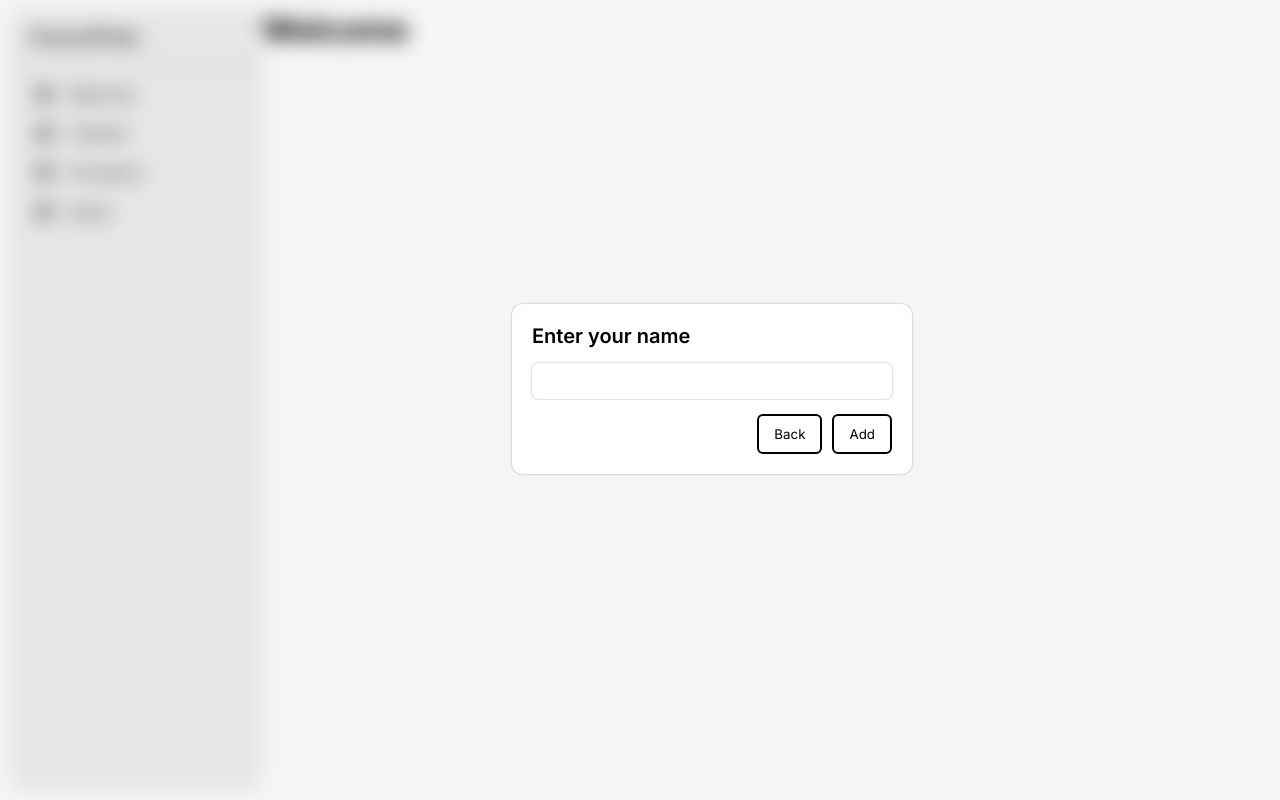
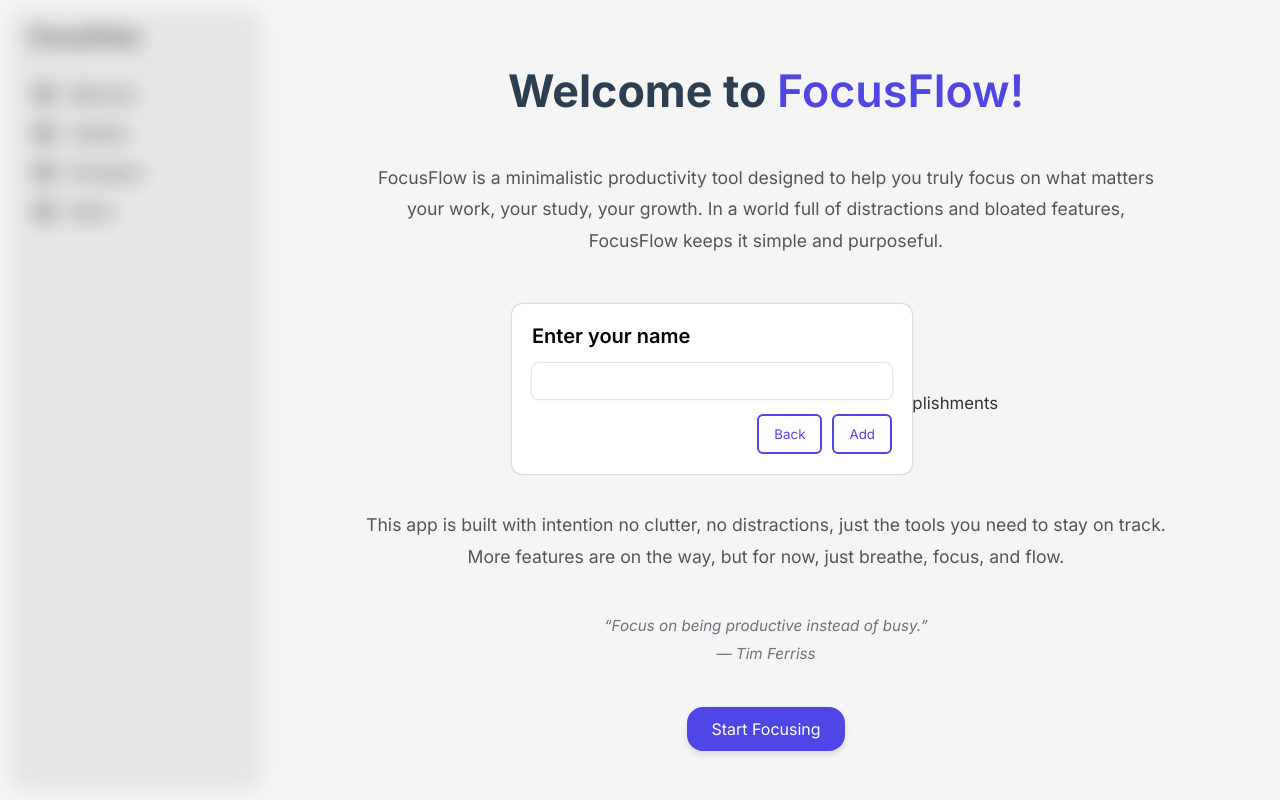
Before and after one commit to dipanshu447/Focus-flow, a React (Vite) app: page / in a window 1280 px wide. Built offline with nearby package versions, Linux system fonts and the light colour scheme; grey boxes are pictures that could not be loaded; a web font is replaced by a local one.

Commit message:
Added Welcome page and UI theme change

```diff
--- a/src/App.jsx
+++ b/src/App.jsx
@@ -2,6 +2,7 @@ import Task from './components/todolistComponents/TaskBox.jsx';
 import Menu from './components/MenuBar.jsx';
 import TodoList from './components/TodoList.jsx';
 import Pomodoro from './components/Pomodoro.jsx';
+import Welcome from './components/Welcome.jsx';
 import { useEffect, useState } from 'react';
 
 export default function App() {
@@ -72,7 +73,7 @@ export default function App() {
   return (
     <>
       <Menu setPage={setPage} style={usernameDialogBox ? { filter: "blur(10px) brightness(0.9)" } : {}}/>
-      {page == "Welcome" && <h1 style={usernameDialogBox ? { filter: "blur(10px) brightness(0.9)" } : {}}>Welcome</h1>}
+      {page == "Welcome" && <Welcome style={usernameDialogBox ? { filter: "blur(10px) brightness(0.9)" } : {}}/>}
       {page == "ToDolist" && <TodoList
         username={username}
         addTask={addTask}
--- a/src/components/Header.jsx
+++ b/src/components/Header.jsx
@@ -19,7 +19,7 @@ export default function Header({username}) {
     return (
         <header>
             <div className="head">
-                <h1>{greeting}, {username}!</h1>
+                <h1>{greeting}, <span>{username}!</span></h1>
                 <p>Today, {`${formattedDate} ${date.getFullYear()}`}</p>
             </div>
             <button className="header-menu"><img src="https://img.icons8.com/?size=100&id=120374&format=png&color=000000" alt="menu" /></button>
--- a/src/components/Pomodoro.jsx
+++ b/src/components/Pomodoro.jsx
@@ -2,7 +2,7 @@ import Header from "./Header.jsx";
 import ProgressBar from "./todolistComponents/ProgressBar.jsx";
 import { useState, useEffect, useRef } from "react";
 
-export default function Pomodoro({username}) {
+export default function Pomodoro({ username }) {
     const defaultPomodoro = 25;
     const defaultBreak = 5;
     const defaultSessions = 1;
@@ -21,15 +21,15 @@ export default function Pomodoro({username}) {
     const BreakCount = useRef(0);
     const BreakTimer = useRef(false);
     const [currentDate, setcurrentDate] = useState(new Date().toDateString());
-    const [TotalStudySeconds,setTotalStudySeconds] = useState(() => {
+    const [TotalStudySeconds, setTotalStudySeconds] = useState(() => {
         const saved = localStorage.getItem("TotalStudiedSeconds");
         const savedDate = localStorage.getItem("LastStudyDate");
         const today = new Date().toDateString();
 
-        if(savedDate !== today){
+        if (savedDate !== today) {
             setcurrentDate(today);
-            localStorage.setItem("TotalStudiedSeconds",0);
-            localStorage.setItem("LastStudyDate",today);
+            localStorage.setItem("TotalStudiedSeconds", 0);
+            localStorage.setItem("LastStudyDate", today);
             return 0;
         }
 
@@ -53,7 +53,7 @@ export default function Pomodoro({username}) {
                             PomodoroCount.current += 1;
                             setTotalStudySeconds(prev => {
                                 const updated = prev + Pomodoro * 60;
-                                localStorage.setItem("TotalStudiedSeconds",updated);
+                                localStorage.setItem("TotalStudiedSeconds", updated);
                                 return updated;
                             });
                             if (PomodoroCount.current == Sessions) {
@@ -89,11 +89,11 @@ export default function Pomodoro({username}) {
         const checkDate = setInterval(() => {
             const today = new Date().toDateString();
 
-            if(today !== currentDate){
+            if (today !== currentDate) {
                 setcurrentDate(today);
                 setTotalStudySeconds(0);
-                localStorage.setItem("TotalStudiedSeconds",0);
-                localStorage.setItem("LastStudyDate",today);
+                localStorage.setItem("TotalStudiedSeconds", 0);
+                localStorage.setItem("LastStudyDate", today);
             }
 
         }, 60000)
@@ -128,6 +128,14 @@ export default function Pomodoro({username}) {
         setSessions(defaultSessions);
     }
 
+    let pauseCssObj = {
+        backgroundColor: "white",
+        outline: "2px solid #4f46e5",
+        color: "#4f46e5",
+        fontWeight: "600",
+        boxShadow: "0 0 5px 0px"
+    }
+
 return (
     <>
         <div className="pomodoro" style={showTimerSettings ? { filter: "blur(10px) brightness(0.9)" } : {}}>
@@ -143,14 +151,14 @@ export default function Pomodoro({username}) {
             </div>
             <div className="timer">
                 <div className="timertypes">
-                        <button style={!BreakTimer.current ? { borderBottomColor: "black" } : {}}>Pomodoro<b>{PomodoroCount.current}</b></button>
-                        <button style={BreakTimer.current ? { borderBottomColor: "black" } : {}}>Break<b>{BreakCount.current}</b></button>
+                    <button style={!BreakTimer.current ? { borderBottomColor: "#4f46e5" } : {}}>Pomodoro<b>{PomodoroCount.current}</b></button>
+                    <button style={BreakTimer.current ? { borderBottomColor: "#4f46e5" } : {}}>Break<b>{BreakCount.current}</b></button>
                 </div>
                 <ProgressBar strokeSize='15' CircleSize='350' progress={progressPercent}>
                     {formatTimer(timer)}
                 </ProgressBar>
                 <div className="buttons">
-                        <button onClick={() => setTimerStart(prev => !prev)}>{timerStart ? "Pause" : "Start"}</button>
+                    <button onClick={() => setTimerStart(prev => !prev)} style={timerStart ? pauseCssObj : {}}>{timerStart ? "Pause" : "Start"}</button>
                     <button onClick={resetHandler}>Reset</button>
                 </div>
             </div>
--- /dev/null
+++ b/src/components/Welcome.jsx
@@ -0,0 +1,32 @@
+export default function Welcome() {
+    return (
+        <div className="welcome">
+            <h1>Welcome to <span>FocusFlow!</span></h1>
+
+            <p> FocusFlow is a minimalistic productivity tool designed to help you truly focus on what matters your work, your study, your growth. In a world full of distractions and bloated features, FocusFlow keeps it simple and purposeful.</p>
+
+            <ul className="welcome-features">
+                <li><strong>To-Do List</strong> to plan your tasks</li>
+                <li><strong>Pomodoro Timer</strong> with sessions and breaks</li>
+                <li><strong>Real-time progress tracking</strong> for your accomplishments</li>
+                <li><strong>Daily study log</strong> to track your focus hours</li>
+            </ul>
+
+            <p>
+                This app is built with intention no clutter, no distractions, just the tools you need to stay on track.
+                More features are on the way, but for now, just breathe, focus, and flow.
+            </p>
+
+            <div className="welcome-quote">
+                “Focus on being productive instead of busy.”<br /> — Tim Ferriss
+            </div>
+
+            <button
+                onClick={() => window.location.href = '/dashboard'}
+                className="start-button"
+            >
+                Start Focusing
+            </button>
+        </div>
+    )
+}
--- a/src/components/todolistComponents/ProgressBar.jsx
+++ b/src/components/todolistComponents/ProgressBar.jsx
@@ -1,4 +1,4 @@
-export default function ProgressBar({ strokeSize, CircleSize, progress, children }) {
+export default function ProgressBar({ strokeSize, CircleSize, progress, children, color }) {
     const stroke = strokeSize;
     const radius = (CircleSize - stroke) / 2;
     const normalizedRadius = radius - stroke / 2;
@@ -29,7 +29,7 @@ export default function ProgressBar({ strokeSize, CircleSize, progress, children
                     cy={center}
                     strokeWidth={stroke}
                     r={normalizedRadius}
-                    stroke='#202020'
+                    stroke='#4f46e5'
                     fill='transparent'
                     strokeDasharray={circumference}
                     strokeDashoffset={offSet}
--- a/src/index.css
+++ b/src/index.css
@@ -73,6 +73,10 @@ header .header-menu {
   font-size: 25px;
   font-weight: 500;
   margin-bottom: 10px;
+}
+
+.head h1 span{
+  color: #4f46e5;
 }
 
 .head p {
@@ -180,14 +184,14 @@ header > img {
   position: absolute;
   width: 20px;
   height: 20px;
-  border: 2px solid #b1b1b1;
+  border: 2px solid #4f46e5;
   border-radius: 5px;
   transition: var(--transition-time-smooth);
   cursor: pointer;
 }
 
 .checkmark:hover {
-  box-shadow: 0px 0px 5px 0px rgb(92, 92, 92);
+  box-shadow: 0px 0px 5px 0px #4f46e5;
 }
 
 .custom-checkbox input:checked ~ .checkmark {
@@ -195,7 +199,7 @@ header > img {
   background-position: center center;
   background-repeat: no-repeat;
   background-size: 80%;
-  background-color: #000000;
+  background-color: #4f46e5;
 }
 
 .menu .heading {
@@ -304,7 +308,8 @@ header > img {
 
 .buttons button {
   padding: 10px 50px;
-  background-color: #202020;
+  border: none;
+  background-color: #4f46e5;
   color: white;
   border-radius: 25px;
   font-size: 1.3em;
@@ -314,7 +319,7 @@ header > img {
 
 .buttons button:hover {
   font-weight: 500;
-  background-color: #000000;
+  background-color: #3a32d3;
 }
 
 .options{
@@ -346,12 +351,12 @@ header > img {
 }
 
 .newTask {
-  background-color: #202020;
+  background-color: #4f46e5;
   color: white;
 }
 
 .newTask:hover {
-  background-color: #000;
+  color: white;
 }
 
 .filter {
@@ -369,7 +374,6 @@ header > img {
   width: 400px;
   padding: 20px;
   background-color: white;
-  /* backdrop-filter: blur(20px); */
   border-radius: 10px;
   gap: 15px;
   font-weight: 600;
@@ -398,15 +402,15 @@ input:focus-visible {
 .btns button{
   padding: 10px 15px;
   border-radius: 6px;
-  border:2px solid #000;
+  border:2px solid #4f46e5;
   background-color: #ffffff;
-  color: rgb(0, 0, 0);
+  color: #4f46e5;
   transition: var(--transition-time-smooth);
   cursor: pointer;
 }
 
 .btns button:hover{
-  background-color: #000000;
+  background-color: #4f46e5;
   color: rgb(255, 255, 255);
   font-weight: 600;
 }
@@ -509,7 +513,96 @@ input:focus-visible {
   transition: var(--transition-time-smooth);
 }
 
+.timertypes button b {
+  color: #4f46e5;
+}
+
 .UserNameBox {
   top: 38%;
   left: 40%;
 }
+
+.welcome {
+  width: 80%;
+  display: flex;
+  flex-direction: column;
+  align-items: center;
+  justify-content: space-evenly;
+  padding: 30px 50px 15px 50px;
+}
+
+.welcome h1 {
+  font-size: 2.8rem;
+  margin-bottom: 1rem;
+  color: #2c3e50;
+  margin-bottom: 20px;
+}
+
+.welcome p {
+  font-size: 1.1rem;
+  max-width: 800px;
+  line-height: 1.8;
+  color: #555;
+  text-align: center;
+}
+
+.welcome h1 span {
+  color: #4f46e5;
+  font-weight: 600;
+}
+
+.welcome-quote {
+  font-style: italic;
+  font-size: 0.95rem;
+  margin: 1rem 0;
+  color: #6c757d;
+  max-width: 600px;
+  font-weight: 400;
+  text-align: center;
+  line-height: 1.8;
+}
+
+.welcome-features {
+  list-style: none;
+  margin: 1.5rem 0;
+  text-align: left;
+  max-width: 500px;
+}
+
+.welcome-features li {
+  padding: 0.6rem 0;
+  position: relative;
+  padding-left: 1.6rem;
+  color: #333;
+  font-size: 1.05rem;
+}
+
+.welcome-features li::before {
+  content: '✓';
+  color: #4f46e5;
+  position: absolute;
+  left: 0;
+  font-weight: bold;
+}
+
+.welcome-footer {
+  margin-top: 2rem;
+  font-size: 0.9rem;
+  color: #aaa;
+}
+
+.start-button {
+  background-color: #4f46e5;
+  color: white;
+  padding: 0.75rem 1.5rem;
+  border-radius: 1rem;
+  box-shadow: 0 4px 6px rgba(0, 0, 0, 0.1);
+  transition: background-color 0.3s ease;
+  border: none;
+  cursor: pointer;
+  font-size: 1rem;
+}
+
+.start-button:hover {
+  background-color: #4338ca;
+}
```
Also changed, not shown: src/components/MenuBar.jsx (+4 -4 lines). Lines whose indentation alone changed are shown as unchanged.
